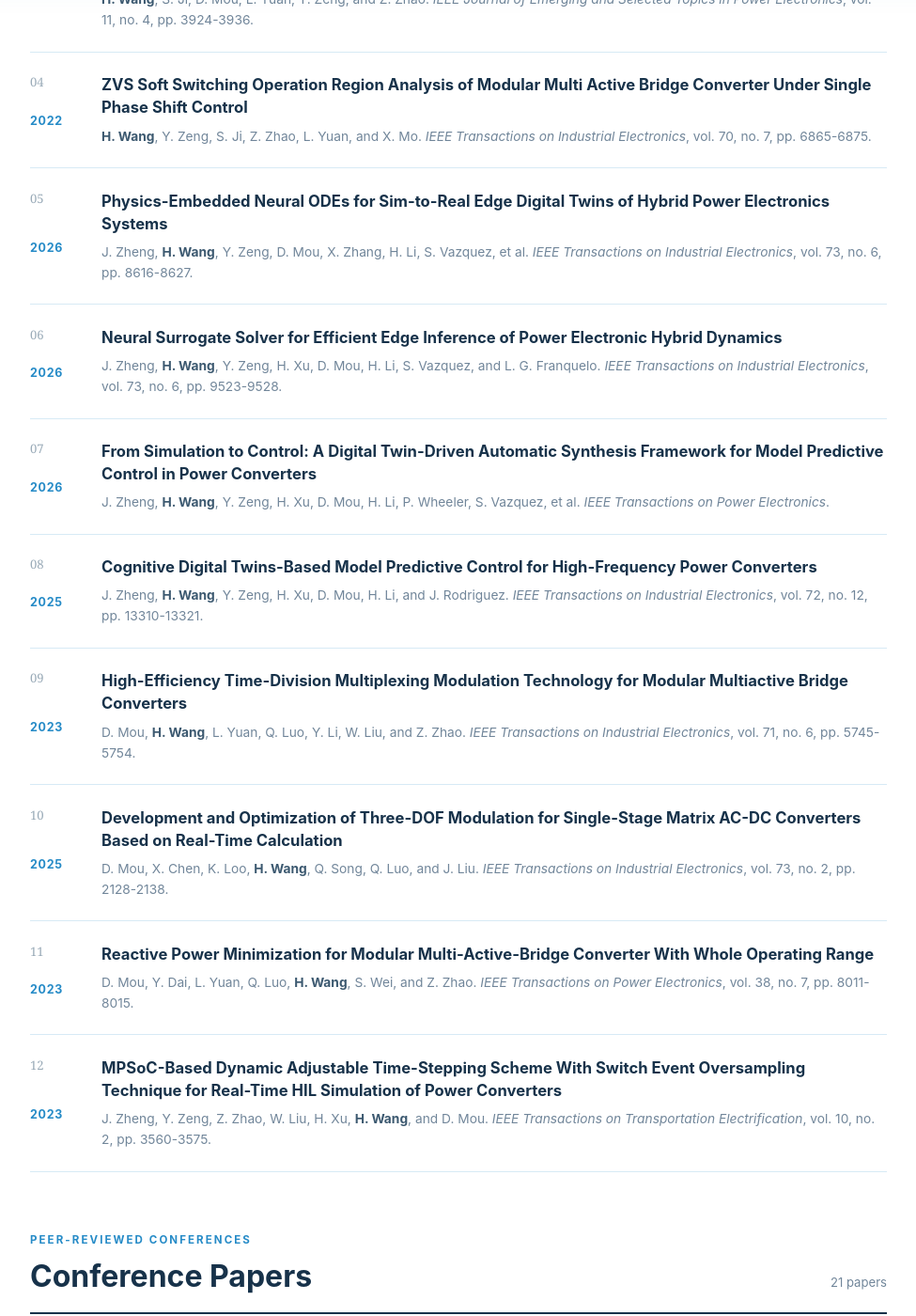
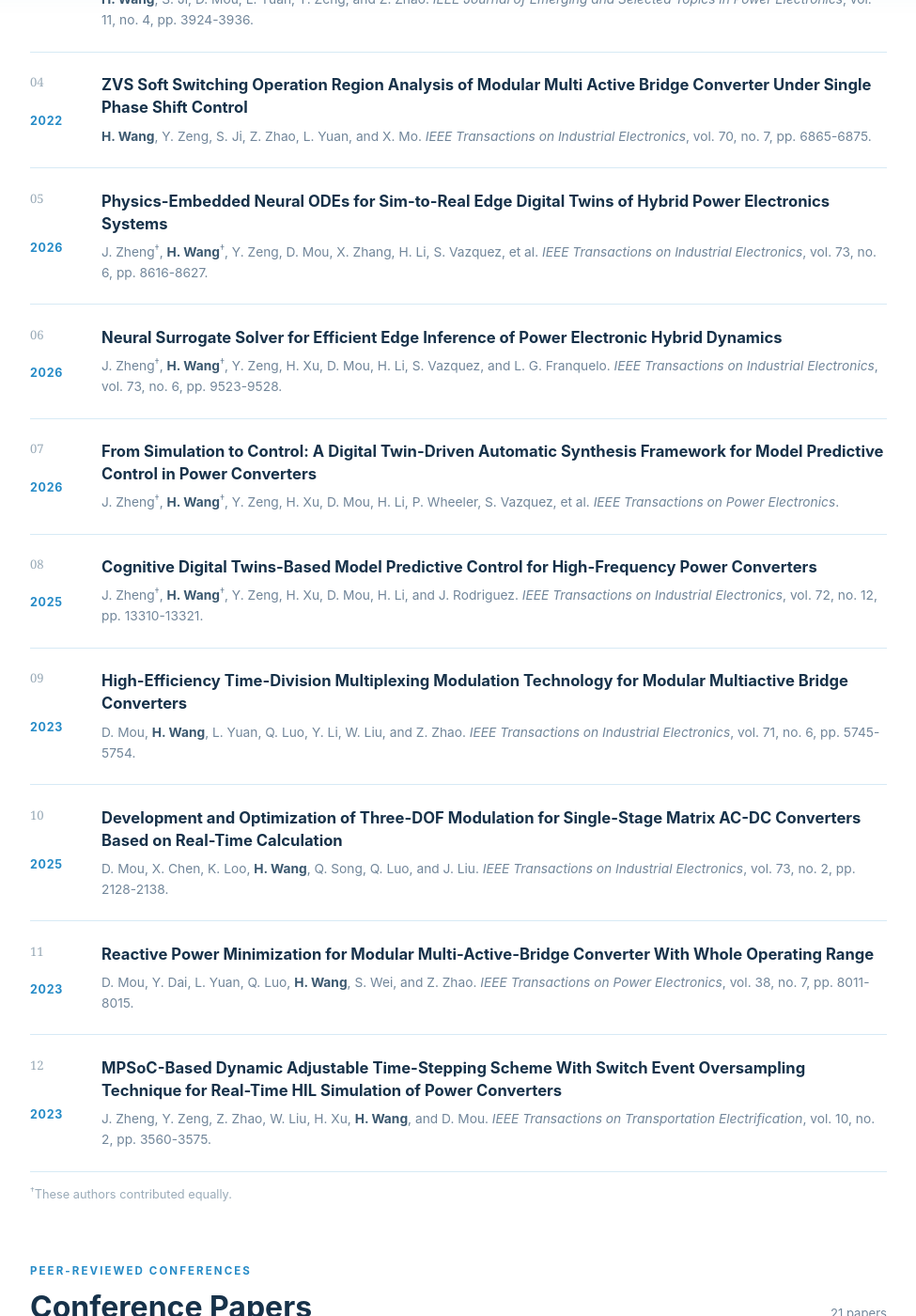
Before and after one commit to Aaron-H-Wang/aaron-h-wang.github.io, a Jekyll site: the page built from publication.md, in a window 1280 px wide and 1400 px high, scrolled down 888 px. Shown: the whole window at 94% size, without its empty margins (152-1127 px from the left). Built offline with Jekyll 4.4.1, drawn with Linux system fonts in a browser that asks for light colours.

Commit message:
publication update

```diff
--- a/assets/css/personal.css
+++ b/assets/css/personal.css
@@ -424,6 +424,7 @@ a { color: var(--sky-600); }
 .publication-list li > div > a:hover { color: var(--sky-600); }
 .publication-list p { color: #71869a; font-size: 0.86rem; line-height: 1.6; margin: 0.45rem 0 0; }
 .publication-list p strong { color: var(--ink-700); }
+.publication-note { color: #9aabb8; font-size: 0.8rem; margin: 0.9rem 0 0; }
 .scholar-link { background: var(--sky-50); border: 1px solid var(--line); border-radius: 1rem; padding: 1.5rem; }
 .scholar-link .section-kicker { margin-bottom: 0.8rem; }
 
--- a/publication.md
+++ b/publication.md
@@ -18,15 +18,16 @@ description: Journal and conference publications by Haoyu Wang.
     <li><span class="publication-year">2024</span><div><a href="https://ieeexplore.ieee.org/document/10242261/">Universal Phase-Shift Modulation Scheme and Efficiency Optimization for Modular Multiactive Bridge Converter</a><p><strong>H. Wang</strong>, D. Mou, S. Ji, L. Yuan, Y. Zeng, J. Zheng, and Z. Zhao. <em>IEEE Transactions on Industrial Electronics</em>, vol. 71, no. 7, pp. 7312-7321.</p></div></li>
     <li><span class="publication-year">2023</span><div><a href="https://ieeexplore.ieee.org/document/10132875/">Switching Characterization and Power Loss Optimization for Modular Multiactive Bridge Converter Under Common Phase Shift Control</a><p><strong>H. Wang</strong>, S. Ji, D. Mou, L. Yuan, Y. Zeng, and Z. Zhao. <em>IEEE Journal of Emerging and Selected Topics in Power Electronics</em>, vol. 11, no. 4, pp. 3924-3936.</p></div></li>
     <li><span class="publication-year">2022</span><div><a href="https://ieeexplore.ieee.org/document/9893537/">ZVS Soft Switching Operation Region Analysis of Modular Multi Active Bridge Converter Under Single Phase Shift Control</a><p><strong>H. Wang</strong>, Y. Zeng, S. Ji, Z. Zhao, L. Yuan, and X. Mo. <em>IEEE Transactions on Industrial Electronics</em>, vol. 70, no. 7, pp. 6865-6875.</p></div></li>
-    <li><span class="publication-year">2026</span><div><a href="https://ieeexplore.ieee.org/document/11358392/">Physics-Embedded Neural ODEs for Sim-to-Real Edge Digital Twins of Hybrid Power Electronics Systems</a><p>J. Zheng, <strong>H. Wang</strong>, Y. Zeng, D. Mou, X. Zhang, H. Li, S. Vazquez, et al. <em>IEEE Transactions on Industrial Electronics</em>, vol. 73, no. 6, pp. 8616-8627.</p></div></li>
-    <li><span class="publication-year">2026</span><div><a href="https://ieeexplore.ieee.org/document/11366028/">Neural Surrogate Solver for Efficient Edge Inference of Power Electronic Hybrid Dynamics</a><p>J. Zheng, <strong>H. Wang</strong>, Y. Zeng, H. Xu, D. Mou, H. Li, S. Vazquez, and L. G. Franquelo. <em>IEEE Transactions on Industrial Electronics</em>, vol. 73, no. 6, pp. 9523-9528.</p></div></li>
-    <li><span class="publication-year">2026</span><div><a href="https://ieeexplore.ieee.org/document/11589405/">From Simulation to Control: A Digital Twin-Driven Automatic Synthesis Framework for Model Predictive Control in Power Converters</a><p>J. Zheng, <strong>H. Wang</strong>, Y. Zeng, H. Xu, D. Mou, H. Li, P. Wheeler, S. Vazquez, et al. <em>IEEE Transactions on Power Electronics</em>.</p></div></li>
-    <li><span class="publication-year">2025</span><div><a href="https://ieeexplore.ieee.org/document/11077776/">Cognitive Digital Twins-Based Model Predictive Control for High-Frequency Power Converters</a><p>J. Zheng, <strong>H. Wang</strong>, Y. Zeng, H. Xu, D. Mou, H. Li, and J. Rodriguez. <em>IEEE Transactions on Industrial Electronics</em>, vol. 72, no. 12, pp. 13310-13321.</p></div></li>
+    <li><span class="publication-year">2026</span><div><a href="https://ieeexplore.ieee.org/document/11358392/">Physics-Embedded Neural ODEs for Sim-to-Real Edge Digital Twins of Hybrid Power Electronics Systems</a><p>J. Zheng<sup>&dagger;</sup>, <strong>H. Wang</strong><sup>&dagger;</sup>, Y. Zeng, D. Mou, X. Zhang, H. Li, S. Vazquez, et al. <em>IEEE Transactions on Industrial Electronics</em>, vol. 73, no. 6, pp. 8616-8627.</p></div></li>
+    <li><span class="publication-year">2026</span><div><a href="https://ieeexplore.ieee.org/document/11366028/">Neural Surrogate Solver for Efficient Edge Inference of Power Electronic Hybrid Dynamics</a><p>J. Zheng<sup>&dagger;</sup>, <strong>H. Wang</strong><sup>&dagger;</sup>, Y. Zeng, H. Xu, D. Mou, H. Li, S. Vazquez, and L. G. Franquelo. <em>IEEE Transactions on Industrial Electronics</em>, vol. 73, no. 6, pp. 9523-9528.</p></div></li>
+    <li><span class="publication-year">2026</span><div><a href="https://ieeexplore.ieee.org/document/11589405/">From Simulation to Control: A Digital Twin-Driven Automatic Synthesis Framework for Model Predictive Control in Power Converters</a><p>J. Zheng<sup>&dagger;</sup>, <strong>H. Wang</strong><sup>&dagger;</sup>, Y. Zeng, H. Xu, D. Mou, H. Li, P. Wheeler, S. Vazquez, et al. <em>IEEE Transactions on Power Electronics</em>.</p></div></li>
+    <li><span class="publication-year">2025</span><div><a href="https://ieeexplore.ieee.org/document/11077776/">Cognitive Digital Twins-Based Model Predictive Control for High-Frequency Power Converters</a><p>J. Zheng<sup>&dagger;</sup>, <strong>H. Wang</strong><sup>&dagger;</sup>, Y. Zeng, H. Xu, D. Mou, H. Li, and J. Rodriguez. <em>IEEE Transactions on Industrial Electronics</em>, vol. 72, no. 12, pp. 13310-13321.</p></div></li>
     <li><span class="publication-year">2023</span><div><a href="https://ieeexplore.ieee.org/document/10194423/">High-Efficiency Time-Division Multiplexing Modulation Technology for Modular Multiactive Bridge Converters</a><p>D. Mou, <strong>H. Wang</strong>, L. Yuan, Q. Luo, Y. Li, W. Liu, and Z. Zhao. <em>IEEE Transactions on Industrial Electronics</em>, vol. 71, no. 6, pp. 5745-5754.</p></div></li>
     <li><span class="publication-year">2025</span><div><a href="https://ieeexplore.ieee.org/document/11178081/">Development and Optimization of Three-DOF Modulation for Single-Stage Matrix AC-DC Converters Based on Real-Time Calculation</a><p>D. Mou, X. Chen, K. Loo, <strong>H. Wang</strong>, Q. Song, Q. Luo, and J. Liu. <em>IEEE Transactions on Industrial Electronics</em>, vol. 73, no. 2, pp. 2128-2138.</p></div></li>
     <li><span class="publication-year">2023</span><div><a href="https://ieeexplore.ieee.org/document/10093060/">Reactive Power Minimization for Modular Multi-Active-Bridge Converter With Whole Operating Range</a><p>D. Mou, Y. Dai, L. Yuan, Q. Luo, <strong>H. Wang</strong>, S. Wei, and Z. Zhao. <em>IEEE Transactions on Power Electronics</em>, vol. 38, no. 7, pp. 8011-8015.</p></div></li>
     <li><span class="publication-year">2023</span><div><a href="https://ieeexplore.ieee.org/document/10236507/">MPSoC-Based Dynamic Adjustable Time-Stepping Scheme With Switch Event Oversampling Technique for Real-Time HIL Simulation of Power Converters</a><p>J. Zheng, Y. Zeng, Z. Zhao, W. Liu, H. Xu, <strong>H. Wang</strong>, and D. Mou. <em>IEEE Transactions on Transportation Electrification</em>, vol. 10, no. 2, pp. 3560-3575.</p></div></li>
   </ol>
+  <p class="publication-note"><sup>&dagger;</sup>These authors contributed equally.</p>
 </section>
 
 <section class="publication-section" aria-labelledby="conference-papers">
```
